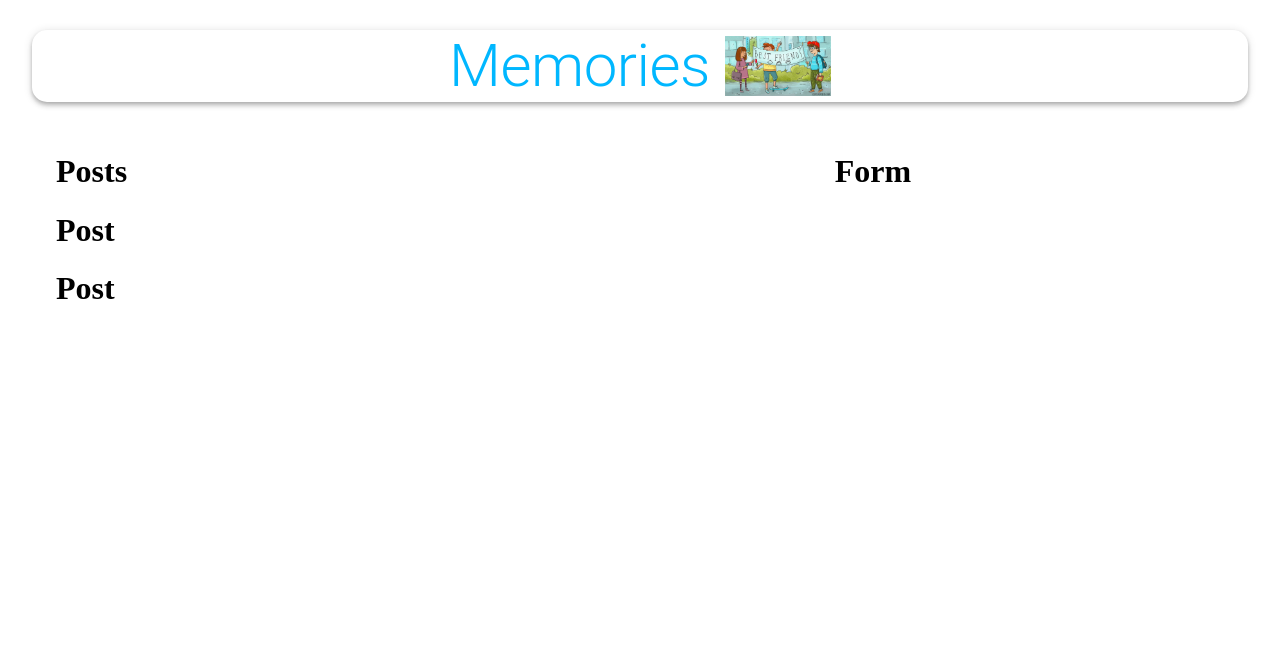
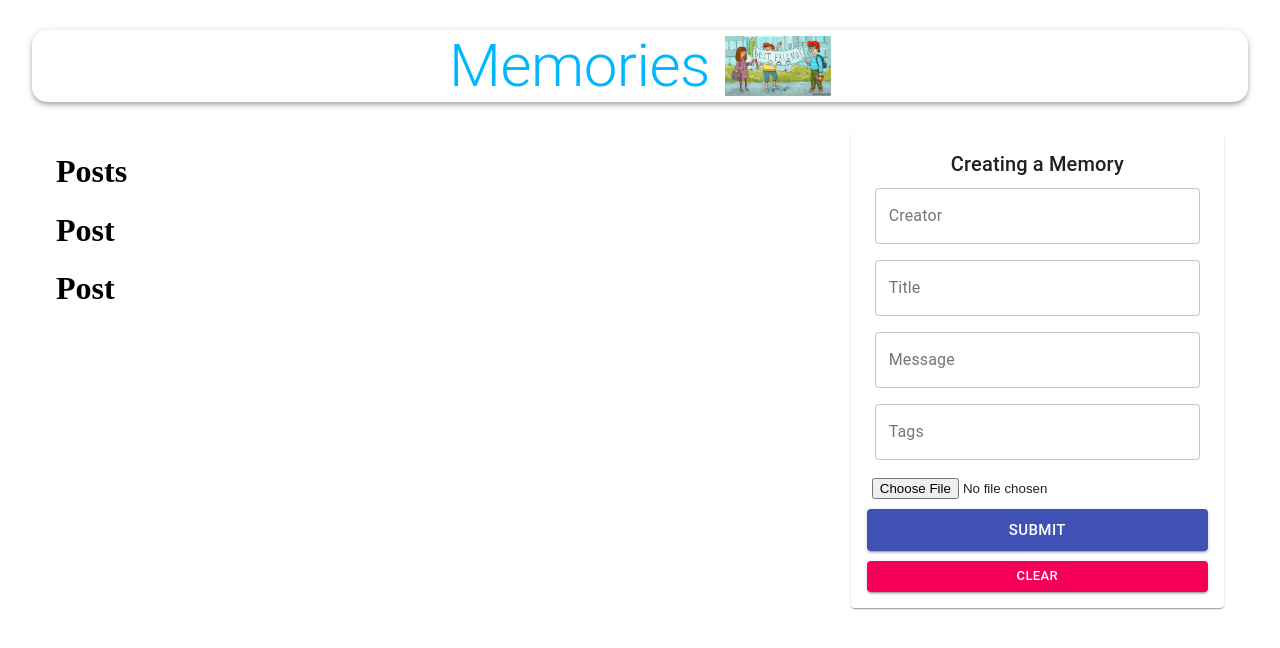
Before and after one commit to douglas86/memories, a React (Create React App) app in the folder client/: page / in a window 1280 px wide. Shown: the top 648 px of the page. Built offline with nearby package versions, Linux system fonts and the light colour scheme; no server answers.

Commit message:
Added data to Form.js in client

```diff
--- a/client/src/App.js
+++ b/client/src/App.js
@@ -45,7 +45,7 @@ const App = () => {
                         container
                         justify="space-between"
                         alignItems="stretch"
-                        spacing
+                        spacing={3}
                     >
                         <Grid item sx={12} sm={7}>
                             <Posts />
--- a/client/src/components/Form/Form.js
+++ b/client/src/components/Form/Form.js
@@ -1,10 +1,102 @@
-import React from 'react';
+import React, { useState } from 'react';
+import { TextField, Button, Typography, Paper } from '@material-ui/core';
+import FileBase from 'react-file-base64';
 
 import useStyles from './styles';
 
 const Form = () => {
+    const [postData, setPostData] = useState({
+        creator: '',
+        title: '',
+        message: '',
+        tags: '',
+        selectedFile: '',
+    });
     const classes = useStyles();
-    return <h1>Form</h1>;
+
+    const handleSubmit = () => {};
+    const clear = () => {};
+
+    return (
+        <Paper className={classes.paper}>
+            <form
+                autoComplete="off"
+                noValidate
+                className={`${classes.root} ${classes.form}`}
+                onSubmit={handleSubmit}
+            >
+                <Typography variant="h6">Creating a Memory</Typography>
+                <TextField
+                    name="creator"
+                    variant="outlined"
+                    label="Creator"
+                    fullWidth
+                    value={postData.creator}
+                    onChange={(e) => {
+                        setPostData({ ...postData, creator: e.target.value });
+                    }}
+                />
+                <TextField
+                    name="title"
+                    variant="outlined"
+                    label="Title"
+                    fullWidth
+                    value={postData.title}
+                    onChange={(e) => {
+                        setPostData({ ...postData, title: e.target.value });
+                    }}
+                />
+                <TextField
+                    name="message"
+                    variant="outlined"
+                    label="Message"
+                    fullWidth
+                    value={postData.message}
+                    onChange={(e) => {
+                        setPostData({ ...postData, message: e.target.value });
+                    }}
+                />
+                <TextField
+                    name="tags"
+                    variant="outlined"
+                    label="Tags"
+                    fullWidth
+                    value={postData.tags}
+                    onChange={(e) => {
+                        setPostData({ ...postData, tags: e.target.value });
+                    }}
+                />
+                <div className={classes.fileInput}>
+                    <FileBase
+                        type="file"
+                        multiple={false}
+                        onDone={({ base64 }) =>
+                            setPostData({ ...postData, selectedFile: base64 })
+                        }
+                    />
+                </div>
+                <Button
+                    className={classes.buttonSubmit}
+                    variant="contained"
+                    color="primary"
+                    size="large"
+                    type="submit"
+                    fullWidth
+                >
+                    Submit
+                </Button>
+                <Button
+                    variant="contained"
+                    color="secondary"
+                    size="small"
+                    onClick={clear}
+                    fullWidth
+                >
+                    Clear
+                </Button>
+            </form>
+        </Paper>
+    );
 };
 
 export default Form;
```
